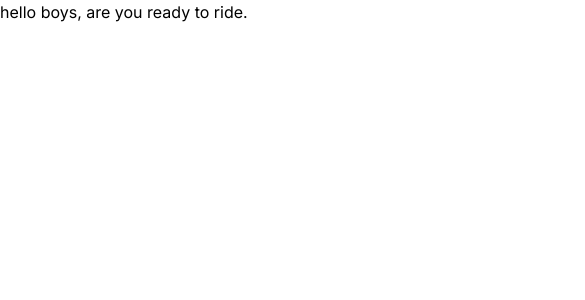
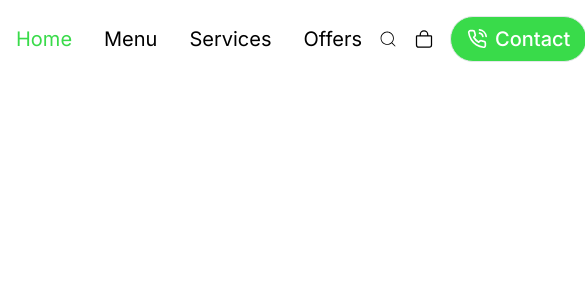
Before and after one commit to MehediHaassan1/foodi, a React (Create React App) app: page / in a window 390 px wide. Shown: the top 300 px of the page, 585 px wide, since content can reach past the window. Built offline with nearby package versions, Linux system fonts and the light colour scheme.

Commit message:
navbar simply done without responsive

```diff
--- a/package.json
+++ b/package.json
@@ -8,6 +8,7 @@
     "@testing-library/user-event": "^13.5.0",
     "react": "^18.2.0",
     "react-dom": "^18.2.0",
+    "react-icons": "^4.12.0",
     "react-scripts": "5.0.1",
     "web-vitals": "^2.1.4"
   },
--- a/public/index.html
+++ b/public/index.html
@@ -1,14 +1,12 @@
 <!DOCTYPE html>
 <html lang="en">
+
 <head>
   <meta charset="utf-8" />
   <link rel="icon" href="%PUBLIC_URL%/favicon.ico" />
   <meta name="viewport" content="width=device-width, initial-scale=1" />
   <meta name="theme-color" content="#000000" />
-    <meta
-      name="description"
-      content="Web site created using create-react-app"
-    />
+  <meta name="description" content="Web site created using create-react-app" />
   <link rel="apple-touch-icon" href="%PUBLIC_URL%/logo192.png" />
   <!--
       manifest.json provides metadata used when your web app is installed on a
@@ -24,8 +22,9 @@
       work correctly both with client-side routing and a non-root public URL.
       Learn how to configure a non-root public URL by running `npm run build`.
     -->
-    <title>React App</title>
+  <title>Foodi - Elevate Your Dining Experience!</title>
 </head>
+
 <body>
   <noscript>You need to enable JavaScript to run this app.</noscript>
   <div id="root"></div>
@@ -40,4 +39,5 @@
       To create a production bundle, use `npm run build` or `yarn build`.
     -->
 </body>
+
 </html>
--- a/src/App.jsx
+++ b/src/App.jsx
@@ -1,12 +1,13 @@
-import React from 'react';
-import './App.css';
+import React from "react";
+import "./App.css";
+import Navbar from "./components/Navbar";
 
 const App = () => {
-  return (
-    <div className=''>
-        <h1>hello boys, are you ready to ride.</h1>
-    </div>
-  )
-}
+    return (
+        <div className="max-w-6xl mx-auto">
+            <Navbar />
+        </div>
+    );
+};
 
-export default App
+export default App;
--- /dev/null
+++ b/src/components/Navbar.jsx
@@ -0,0 +1,43 @@
+import React from "react";
+import { CiSearch } from "react-icons/ci";
+import { IoBagOutline } from "react-icons/io5";
+import { FiPhoneCall } from "react-icons/fi";
+
+const Navbar = () => {
+    return (
+        <div className="flex justify-between items-center py-4">
+            <div>
+                <a href="/">
+                    <img
+                        src="https://i.ibb.co/G51NGsM/foodi-logo.png"
+                        alt="foodi-logo"
+                    />
+                </a>
+            </div>
+            <div className="">
+                <a className="mx-4 text-xl text-primary" href="/home">
+                    Home
+                </a>
+                <a className="mx-4 text-xl" href="/menu">
+                    Menu
+                </a>
+                <a className="mx-4 text-xl" href="/services">
+                    Services
+                </a>
+                <a className="mx-4 text-xl" href="/offers">
+                    Offers
+                </a>
+            </div>
+            <div className="flex justify-between items-center">
+                <CiSearch className="mr-4 h-5 w-5" />
+                <IoBagOutline className="mr-4 h-5 w-5" />
+                <button className="flex justify-between items-center border py-2 px-4 bg-primary text-white font-medium rounded-full text-xl">
+                    <FiPhoneCall className="mr-2 h-5 w-5" />
+                    Contact
+                </button>
+            </div>
+        </div>
+    );
+};
+
+export default Navbar;
--- a/tailwind.config.js
+++ b/tailwind.config.js
@@ -4,7 +4,11 @@ module.exports = {
     "./src/**/*.{js,jsx,ts,tsx}",
   ],
   theme: {
-    extend: {},
+    extend: {
+      colors: {
+        "primary": "#39DB4A",
+      }
+    },
   },
   plugins: [],
 }
```
Also changed, not shown: 2 other files (tests, documents, lock files or other folders). Lines whose indentation alone changed are shown as unchanged.
